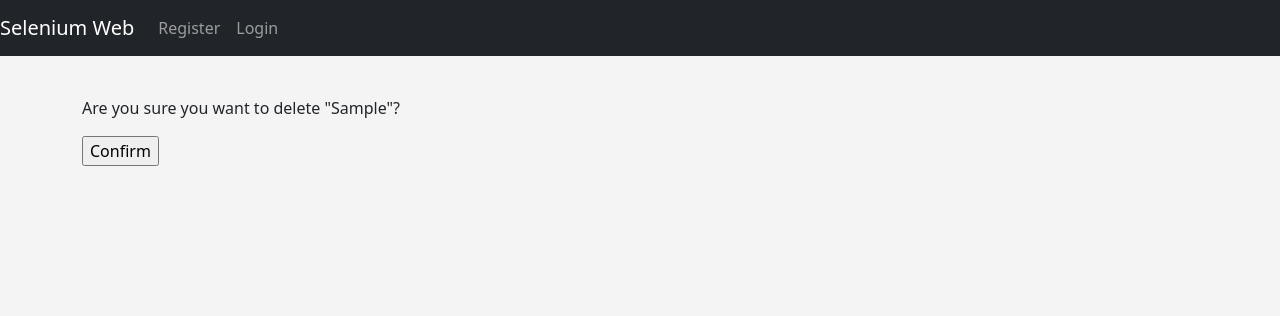
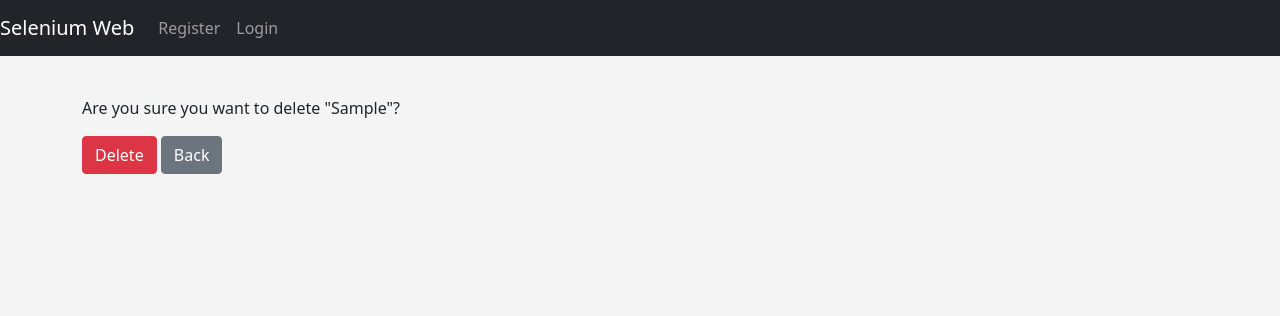
Before and after one commit to Dan-Abr/selenium-web, a Django app: template core_app/templates/core_app/e2e-tests/delete-confirm.html in a window 1280 px wide. Shown: the top 316 px of the page. Run offline with Django 3.2, Linux system fonts and the light colour scheme; the template is opened without the code that fills it: most values are stand-ins (such as "Sample title", 1, 10 or a date in 2020).

Commit message:
feat: add back button on delete page.

```diff
--- a/core_app/templates/core_app/e2e-tests/delete-confirm.html
+++ b/core_app/templates/core_app/e2e-tests/delete-confirm.html
@@ -4,7 +4,8 @@
 <div class="mt-5 py-5">
     <form method="post">{% csrf_token %}
         <p>Are you sure you want to delete "{{ e2e_test }}"?</p>
-        <input type="submit" value="Confirm">
+        <button class="btn btn-danger" type="submit">Delete</button>
+        <button type="button" onclick="location.href='{% url "manage-e2e-tests" %}'" class="btn btn-block btn-secondary">Back</button>
     </form>
 </div>
 {% endblock content %}
```
Also changed, not shown: db.sqlite3.
